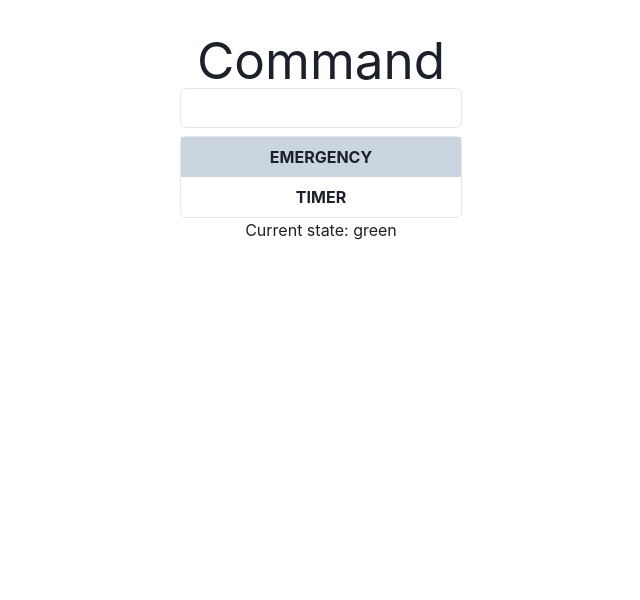
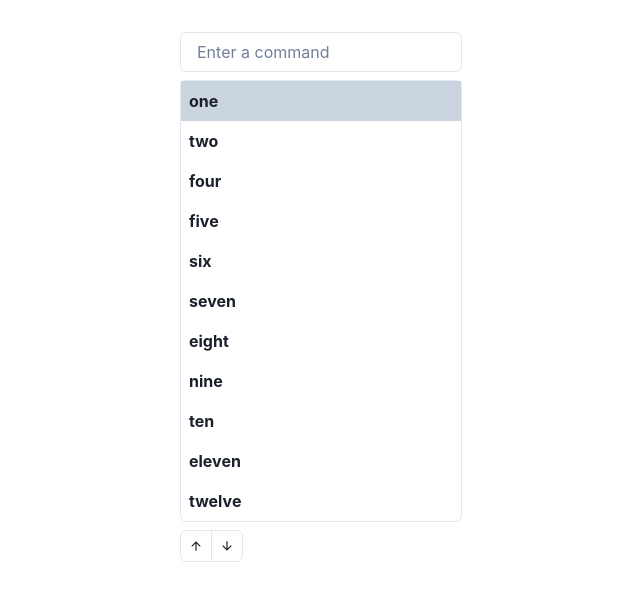
Before and after one commit to davidkpiano/xstate-command, a React (Vite) app: page / in a window 1280 px wide. Shown: the top 600 px of the page, without its empty margins (319-959 px from the left). Built offline with nearby package versions, Linux system fonts and the light colour scheme.

Commit message:
Some styling

```diff
--- a/package.json
+++ b/package.json
@@ -9,6 +9,7 @@
     "preview": "vite preview"
   },
   "dependencies": {
+    "@chakra-ui/icons": "^2.0.15",
     "@chakra-ui/react": "^2.4.6",
     "@emotion/react": "^11.10.5",
     "@emotion/styled": "^11.10.5",
--- a/src/App.tsx
+++ b/src/App.tsx
@@ -66,9 +66,8 @@
   return (
     <ChakraProvider>
       <main>
-        <h1>Command</h1>
-        <StatelyCommand />
-        {/* <Command
+        {/* <StatelyCommand /> */}
+        <Command
           onCommand={(selectedItem) => {
             console.log('selected', selectedItem);
             setItems(
@@ -78,7 +77,7 @@
             );
           }}
           items={items}
-        /> */}
+        />
       </main>
     </ChakraProvider>
   );
--- a/src/Command.tsx
+++ b/src/Command.tsx
@@ -5,9 +5,23 @@
   Item,
   getValidItems,
 } from './commandMachine';
-import { ListItem, UnorderedList } from '@chakra-ui/react';
+import {
+  Box,
+  Button,
+  ButtonGroup,
+  IconButton,
+  ListItem,
+  UnorderedList,
+} from '@chakra-ui/react';
 import { Input } from '@chakra-ui/react';
 import { useCommandPalette } from './App';
+import {
+  AddIcon,
+  ArrowDownIcon,
+  ArrowLeftIcon,
+  ArrowUpDownIcon,
+  ArrowUpIcon,
+} from '@chakra-ui/icons';
 
 export function Command(props: {
   onCommand: (value: string) => void;
@@ -17,14 +31,15 @@
     props.onCommand(value);
   });
 
-  console.log(state);
-
   return (
-    <div
+    <Box
       className="App"
       onKeyDown={(ev) => {
         send(ev);
       }}
+      display="flex"
+      flexDir="column"
+      gap="2"
     >
       <Input
         {...getInputAriaProperties(state.context)}
@@ -36,13 +51,13 @@
           });
         }}
         value={state.context.search}
+        placeholder="Enter a command"
       />
       <UnorderedList
         {...getListAriaProperties(state.context)}
         listStyleType="none"
-        m="0"
-        marginTop="2"
-        p="0"
+        margin="0"
+        padding="0"
         borderWidth="1px"
         borderColor="gray.200"
         borderStyle="solid"
@@ -53,17 +68,29 @@
             padding="2"
             key={item.value}
             fontWeight="bold"
+            textAlign="left"
             sx={{
               '&[aria-selected="true"]': {
                 background: 'gray.300',
               },
             }}
+            _hover={{
+              background: 'gray.200',
+            }}
+            userSelect="none"
             {...getItemAriaProperties(item, state.context)}
+            onClick={() => {
+              send({ type: 'change', item });
+            }}
           >
             {item.value}
           </ListItem>
         ))}
       </UnorderedList>
-    </div>
+      <ButtonGroup size="sm" isAttached variant="outline">
+        <IconButton aria-label="Add to friends" icon={<ArrowUpIcon />} />
+        <IconButton aria-label="Add to friends" icon={<ArrowDownIcon />} />
+      </ButtonGroup>
+    </Box>
   );
 }
--- a/src/commandMachine.ts
+++ b/src/commandMachine.ts
@@ -254,7 +254,16 @@
         }),
       },
       change: {
-        actions: 'onChange',
+        actions: [
+          assign({
+            selectedIndex: (ctx, ev) => {
+              return getValidItems(ctx).findIndex(
+                (item) => item.value === ev.item.value
+              );
+            },
+          }),
+          'onChange',
+        ],
       },
       'items.update': {
         actions: assign<
@@ -289,7 +298,7 @@
     'aria-autocomplete': 'list' as const,
     'aria-controls': ctx.listId,
     'aria-labelledby': ctx.labelId,
-  };
+  } as const;
 }
 
 export function getListAriaProperties(ctx: CommandContext) {
```
Also changed, not shown: 2 other files (tests, documents, lock files or other folders).
